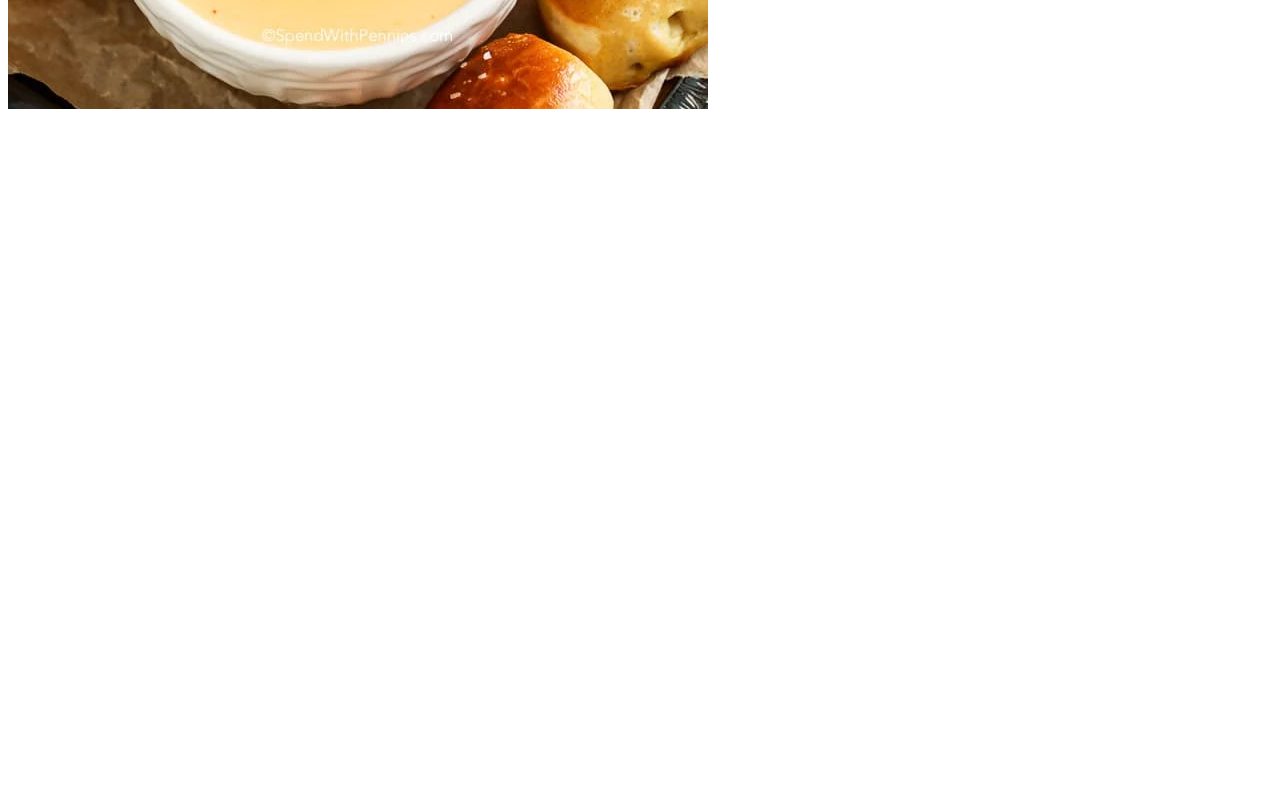
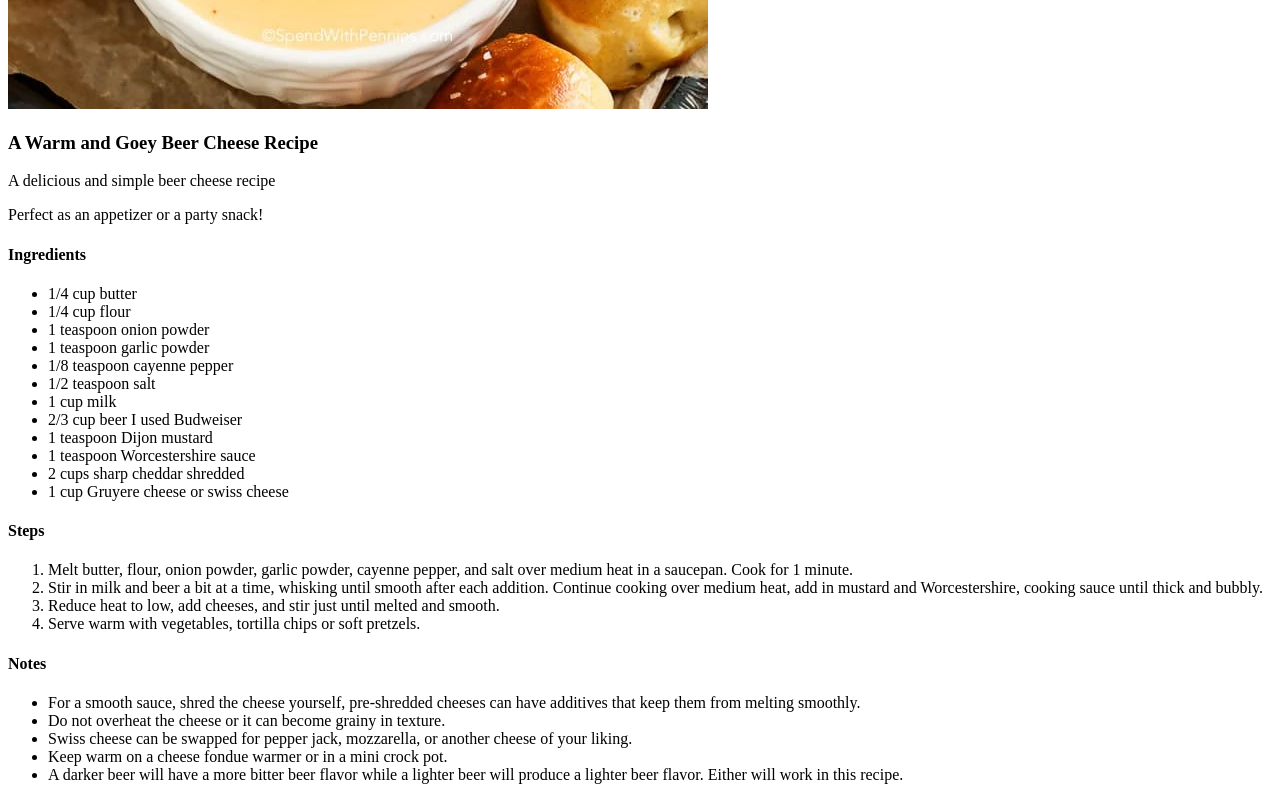
Before and after one commit to maritzbuchholz/odin-recipes, a plain HTML site: page recipes/beer-cheese.html in a window 1280 px wide. Shown: the part 438-1238 px from the top of the page. Before the commit the page ends 800 px from the top, so only its background shows below. Drawn offline with Linux system fonts and the light colour scheme.

Commit message:
Complete the beer cheese recipe page

```diff
--- a/recipes/beer-cheese.html
+++ b/recipes/beer-cheese.html
@@ -7,5 +7,41 @@
     <body>
         <h1>Beer Cheese Recipe</h1>
         <img src="Beer-Cheese.jpg">
+        <h3>A Warm and Goey Beer Cheese Recipe</h3>
+        <p>A delicious and simple beer cheese recipe</p>
+        <p>Perfect as an appetizer or a party snack!</p>
+
+        <h4>Ingredients</h4>
+        <ul>
+            <li>1/4 cup butter</li>
+            <li>1/4 cup flour</li>
+            <li>1 teaspoon onion powder</li>
+            <li>1 teaspoon garlic powder</li>
+            <li>1/8 teaspoon cayenne pepper</li>
+            <li>1/2 teaspoon salt</li>
+            <li>1 cup milk</li>
+            <li>2/3 cup beer I used Budweiser</li>
+            <li>1 teaspoon Dijon mustard</li>
+            <li>1 teaspoon Worcestershire sauce</li>
+            <li>2 cups sharp cheddar shredded</li>
+            <li>1 cup Gruyere cheese or swiss cheese</li>
+        </ul>
+
+        <h4>Steps</h4>
+        <ol>
+            <li>Melt butter, flour, onion powder, garlic powder, cayenne pepper, and salt over medium heat in a saucepan. Cook for 1 minute.</li>
+            <li>Stir in milk and beer a bit at a time, whisking until smooth after each addition. Continue cooking over medium heat, add in mustard and Worcestershire, cooking sauce until thick and bubbly.</li>
+            <li>Reduce heat to low, add cheeses, and stir just until melted and smooth.</li>
+            <li>Serve warm with vegetables, tortilla chips or soft pretzels.</li>
+        </ol>
+
+        <h4>Notes</h4>
+        <ul>
+            <li>For a smooth sauce, shred the cheese yourself, pre-shredded cheeses can have additives that keep them from melting smoothly.</li>
+            <li>Do not overheat the cheese or it can become grainy in texture.</li>
+            <li>Swiss cheese can be swapped for pepper jack, mozzarella, or another cheese of your liking.</li>
+            <li>Keep warm on a cheese fondue warmer or in a mini crock pot.</li>
+            <li>A darker beer will have a more bitter beer flavor while a lighter beer will produce a lighter beer flavor. Either will work in this recipe.</li>
+        </ul>
     </body>
 </html>
```
